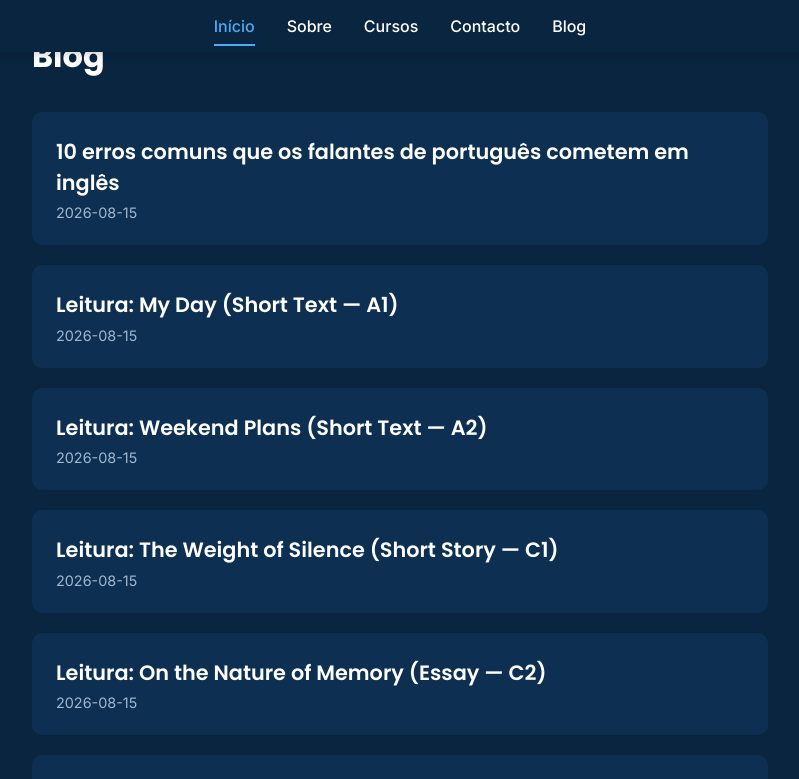
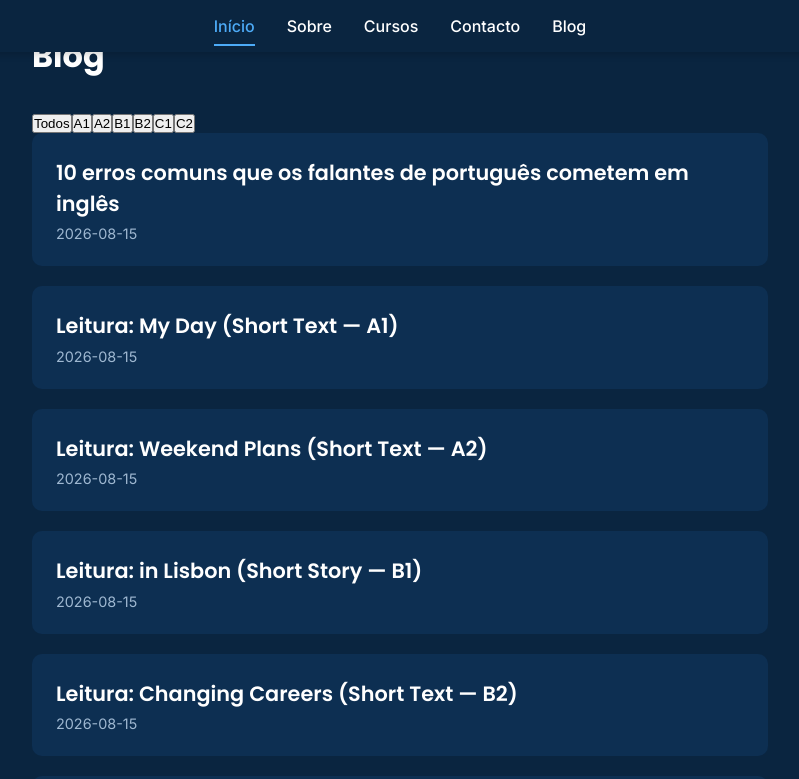
Before and after one commit to pedropedro18/teacher-pedro-react, a React (Vite) app: page /blog in a window 1280 px wide. Shown: the top 779 px of the page, without its empty margins (240-1039 px from the left). Built offline with nearby package versions, Linux system fonts and the light colour scheme.

Commit message:
Adicionar filtros por nível, novo artigo B2 e ordenação por data

```diff
--- a/src/pages/Blog.jsx
+++ b/src/pages/Blog.jsx
@@ -1,22 +1,43 @@
-import { Link, Links } from 'react-router-dom';
+import { Link } from 'react-router-dom';
+import { useState } from 'react';
 import { posts, parsePost } from '../utils/posts';
 
 export default function Blog() {
+  const [filter, setFilter] = useState('Todos');
 
-  const articles = Object.entries(posts).map(([path, raw]) => parsePost(raw, path));
-  console.log('posts:', posts);
-  console.log('articles:', articles);
+  const articles = Object.entries(posts)
+    .map(([path, raw]) => parsePost(raw, path))
+    .sort((a, b) => new Date(b.date) - new Date(a.date));
+
+  const levels = ['Todos', 'A1', 'A2', 'B1', 'B2', 'C1', 'C2'];
+
+  const filteredArticles = filter === 'Todos'
+    ? articles
+    : articles.filter(post => post.level === filter);
 
   return (
-    <main className="blog-page" >
+    <main className="blog-page">
       <h1>Blog</h1>
+
+      <div className="blog-filters">
+        {levels.map(level => (
+          <button
+            key={level}
+            className={`filter-btn ${filter === level ? 'active' : ''}`}
+            onClick={() => setFilter(level)}
+          >
+            {level}
+          </button>
+        ))}
+      </div>
+
       <div className="blog-list">
-{articles.map(post => (
-        <div key={post.slug} className="blog-card">
-          <Link to={`/blog/${post.slug}`}> {post.title}</Link>
-          <span className="blog-date">{post.date}</span>
-        </div>
-      ))}
+        {filteredArticles.map(post => (
+          <div key={post.slug} className="blog-card">
+            <Link to={`/blog/${post.slug}`}>{post.title}</Link>
+            <span className="blog-date">{post.date}</span>
+          </div>
+        ))}
       </div>
     </main>
   );
--- a/src/posts/Leitura-A1-my-day.md
+++ b/src/posts/Leitura-A1-my-day.md
@@ -1,6 +1,7 @@
 ---
 title: Leitura: My Day (Short Text — A1)
 date: 2026-08-15
+level: A1
 ---
 
 Practise your reading with this simple text. It uses easy words and short sentences.
--- a/src/posts/Leitura-A2-weekend-plas.md
+++ b/src/posts/Leitura-A2-weekend-plas.md
@@ -1,6 +1,7 @@
 ---
 title: Leitura: Weekend Plans (Short Text — A2)
 date: 2026-08-15
+level: A2
 ---
 
 Practise your reading with this text. It has slightly longer sentences than A1, but the vocabulary is still simple.
--- a/src/posts/Leitura-a-cafe-em-Lisboa.md
+++ b/src/posts/Leitura-B1-in-Lisbon.md
@@ -1,6 +1,7 @@
 ---
-title: Leitura: A Café in Lisbon (Short Story — B1/B2)
+title: Leitura: in Lisbon (Short Story — B1)
 date: 2026-08-15
+level: B1
 ---
 
 Practise your reading with this short story. Try to understand the meaning from context before checking any word in a dictionary. Vocabulary notes are at the end.
--- /dev/null
+++ b/src/posts/Leitura-B2-changing-careers.md
@@ -0,0 +1,38 @@
+---
+title: Leitura: Changing Careers (Short Text — B2)
+date: 2026-08-15
+level: B2
+---
+
+Practise your reading with this text. It includes more complex sentence structures and a wider range of vocabulary than A2, suitable for upper-intermediate learners.
+
+---
+
+After spending almost ten years working as an accountant, Sofia made a decision that surprised everyone around her: she quit her stable job to pursue a career in graphic design. Many people questioned her choice, especially given the financial security she was giving up, but Sofia had been feeling increasingly unfulfilled for quite some time.
+
+It all started during the pandemic, when she found herself with more free time than usual. Instead of watching television or scrolling through social media, she began taking online courses in design software. What began as a simple hobby gradually turned into a genuine passion. She would spend hours experimenting with colours, typography, and layouts, often losing track of time completely.
+
+Convincing her family wasn't easy. Her parents, who had always valued stability above all else, were understandably concerned about the risks involved in switching careers at the age of thirty-two. "Are you sure this is the right decision?" her mother asked repeatedly. Sofia understood their worries, but she had already made up her mind.
+
+She spent the following year building a portfolio, taking on freelance projects whenever possible, and networking with professionals in the design industry. It wasn't always smooth sailing — there were moments of self-doubt, financial uncertainty, and long nights questioning whether she had made the right choice. Nevertheless, she persisted.
+
+Eighteen months later, Sofia landed a position at a mid-sized design agency. Although her salary was initially lower than what she had earned as an accountant, she felt something she hadn't experienced in years: genuine enthusiasm for her work. Looking back, she has no regrets about the path she chose, even considering all the challenges she faced along the way.
+
+---
+
+## Vocabulary Notes
+
+- *unfulfilled* — insatisfeito, sem realização pessoal
+- *freelance* — trabalho independente/autónomo
+- *portfolio* — portefólio (conjunto de trabalhos)
+- *networking* — criação de contactos profissionais
+- *smooth sailing* — expressão idiomática: "andar tudo bem", sem dificuldades
+- *self-doubt* — dúvida sobre si próprio, insegurança
+
+## Comprehension Questions
+
+1. What was Sofia's original career, and what did she change it to?
+2. What triggered her interest in graphic design?
+3. How did her parents react to her decision, and why?
+4. What challenges did Sofia face during her transition?
+5. Was Sofia's new salary higher or lower than her previous one? Did this matter to her in the end?
--- a/src/posts/Leitura-C1-the-weight-of-silence.md
+++ b/src/posts/Leitura-C1-the-weight-of-silence.md
@@ -1,6 +1,7 @@
 ---
 title: Leitura: The Weight of Silence (Short Story — C1)
 date: 2026-08-15
+level: C1
 ---
 
 Practise your reading with this more advanced text. Pay attention to the nuances of tone and the more complex sentence structures.
--- a/src/posts/Leitura-C2-on-the-nature-of-memory.md
+++ b/src/posts/Leitura-C2-on-the-nature-of-memory.md
@@ -1,6 +1,7 @@
 ---
 title: Leitura: On the Nature of Memory (Essay — C2)
 date: 2026-08-15
+level: C2
 ---
 
 This C2-level text explores an abstract theme through sophisticated vocabulary and complex syntax. Read it slowly, and consider the argument being constructed.
```
